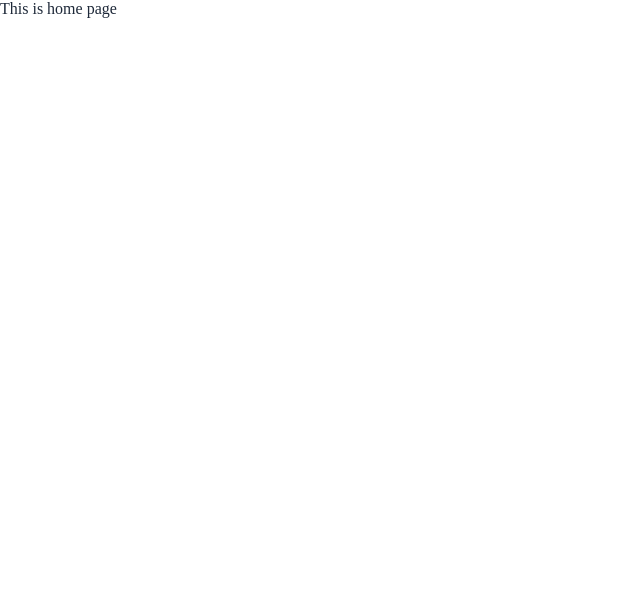
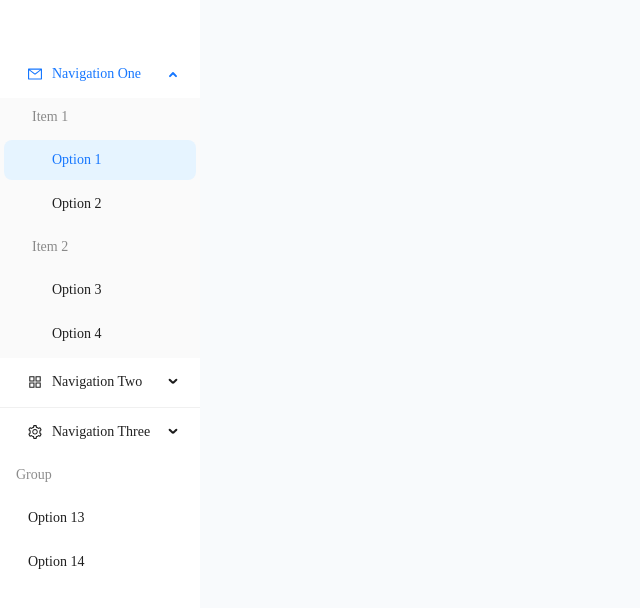
Before and after one commit to AOMANDESHANGXIAO/vue3-unocss-ts-starter, a Vue app: page / in a window 1280 px wide. Shown: the top 608 px of the page, without its empty margins (0-640 px from the left). Built offline with nearby package versions, Linux system fonts and the light colour scheme; a web font is replaced by a local one.

Commit message:
build(dependencies): 更新项目依赖
- 新增 @ant-design/icons-vue、ant-design-vue 和 unplugin-vue-components 依赖
- 新增 @iconify-json/mdi 和 sass-embedded 开发依赖
- 更新部分现有依赖的版本

```diff
--- /dev/null
+++ b/components.d.ts
@@ -0,0 +1,22 @@
+/* eslint-disable */
+// @ts-nocheck
+// Generated by unplugin-vue-components
+// Read more: https://github.com/vuejs/core/pull/3399
+// biome-ignore lint: disable
+export {}
+
+/* prettier-ignore */
+declare module 'vue' {
+  export interface GlobalComponents {
+    AButton: typeof import('ant-design-vue/es')['Button']
+    ALayout: typeof import('ant-design-vue/es')['Layout']
+    ALayoutContent: typeof import('ant-design-vue/es')['LayoutContent']
+    ALayoutHeader: typeof import('ant-design-vue/es')['LayoutHeader']
+    ALayoutSider: typeof import('ant-design-vue/es')['LayoutSider']
+    AMenu: typeof import('ant-design-vue/es')['Menu']
+    RouterLink: typeof import('vue-router')['RouterLink']
+    RouterView: typeof import('vue-router')['RouterView']
+    Sidebar: typeof import('./src/components/ui/sidebar/index.vue')['default']
+    SidebarItem: typeof import('./src/components/ui/sidebar/sidebar-item.vue')['default']
+  }
+}
--- a/package.json
+++ b/package.json
@@ -9,17 +9,22 @@
     "preview": "vite preview"
   },
   "dependencies": {
+    "@ant-design/icons-vue": "^7.0.1",
     "@vueuse/core": "^12.8.2",
+    "ant-design-vue": "4.x",
     "pinia": "^3.0.1",
+    "unplugin-vue-components": "^28.4.1",
     "vue": "^3.5.13",
     "vue-router": "4.3.2"
   },
   "devDependencies": {
+    "@iconify-json/mdi": "^1.2.3",
     "@types/node": "^22.13.9",
     "@unocss/preset-icons": "66.1.0-beta.3",
     "@vitejs/plugin-vue": "^5.2.1",
     "@vue/tsconfig": "^0.7.0",
     "postcss": "^8.5.3",
+    "sass-embedded": "^1.85.1",
     "typescript": "~5.7.2",
     "unocss": "66.1.0-beta.3",
     "unplugin-auto-import": "^19.1.1",
--- /dev/null
+++ b/src/components/ui/sidebar/index.vue
@@ -0,0 +1,71 @@
+<script lang="ts" setup>
+import SidebarItem from './sidebar-item.vue'
+
+defineOptions({
+  name: 'sidebar',
+})
+// sidebar 组件
+// 实现的功能
+// 1. 传入width，以及 height 值，设置 sidebar 的宽度和高度
+// 2. 传入一个数组用来渲染菜单项目，数组元素的类型包括可点击的item(需要传入icon，以及title，onClick)，
+// 还可以传入children，用来渲染子菜单，子菜单采用递归的模式来设计，因此需要封装一个sidebar-item组件。
+// 3. 传入的数组元素可以是分割线，用来分割菜单。
+// 4. 传入的数组元素可以是一个标题，用来渲染标题。
+// 5. 提供头部插槽，固定布局
+// 6. 提供底部插槽，固定布局
+// 7. 可以拖拽改变宽度，并传入一个最大宽度，最小宽度，以及onChangeWidth事件
+// 8. 传入颜色，包括sidebar的背景颜色，主题色。
+
+interface Props {
+  width: string | number
+  height: string | number
+  color: {
+    bg: string
+    primary?: string
+  }
+}
+const props = withDefaults(defineProps<Props>(), {})
+const boxStyle = computed(() => {
+  return {
+    width: props.width,
+    height: props.height,
+    backgroundColor: props.color.bg,
+  }
+})
+const id = useId()
+
+const testContentList = ref([
+  {
+    key:'home',
+    title: '首页',
+    icon: 'home',
+    onClick: () => {
+      console.log('点击了首页')
+    },
+  },
+])
+</script>
+
+<template>
+  <div :style="boxStyle" class="relative flex flex-col" :id="id">
+    <section v-if="$slots.header" class="w-full" :id="`${id}-header`">
+      <slot name="header"></slot>
+    </section>
+    <!-- <section class="overflow-auto bg-green flex-1">
+      <SidebarItem
+        v-for="item in testContentList"
+        :key="item.key"
+        :item="item"
+      ></SidebarItem>
+    </section> -->
+    <section
+      v-if="$slots.footer"
+      class="absolute bottom-0 w-full"
+      :id="`${id}-footer`"
+    >
+      <slot name="footer"></slot>
+    </section>
+  </div>
+</template>
+
+<style lang="scss" scoped></style>
--- /dev/null
+++ b/src/components/ui/sidebar/sidebar-item.vue
@@ -0,0 +1,29 @@
+<script lang="ts" setup>
+defineOptions({
+  name: 'sidebar-item',
+})
+const props = withDefaults(
+  defineProps<{
+    item: {
+      title: string
+      icon?: string
+      onClick: () => void
+      children?: {
+        title: string
+        icon: string
+        onClick: () => void
+      }[]
+    }
+  }>(),
+  {}
+)
+</script>
+
+<template>
+  <div class="w-full h-40px p-x-16px bg-red my-16px">
+    <i :class="`i-${props.item.icon}`" v-if="props.item.icon"></i>
+    <span>{{props.item.title}}</span>
+  </div>
+</template>
+
+<style lang="scss" scoped></style>
--- a/src/pages/index.vue
+++ b/src/pages/index.vue
@@ -1,14 +1,143 @@
 <script lang="ts" setup>
-defineOptions({
-    name: 'index'
+import type { CSSProperties } from 'vue'
+import { reactive, ref, watch, VueElement, h } from 'vue'
+import {
+  MailOutlined,
+  AppstoreOutlined,
+  SettingOutlined,
+} from '@ant-design/icons-vue'
+import type { MenuProps, ItemType } from 'ant-design-vue'
+
+const headerStyle: CSSProperties = {
+  textAlign: 'center',
+  color: '#fff',
+  height: 64,
+  paddingInline: 50,
+  lineHeight: '64px',
+  backgroundColor: '#7dbcea',
+}
+const contentStyle: CSSProperties = {
+  textAlign: 'center',
+  minHeight: 120,
+  lineHeight: '120px',
+  color: '#fff',
+  backgroundColor: '#108ee9',
+  height: `calc(100vh - ${headerStyle.height}px)`,
+}
+const siderStyle: CSSProperties = {
+  textAlign: 'center',
+  lineHeight: '120px',
+  color: '#fff',
+  backgroundColor: 'white',
+  overflow: 'auto',
+  height: `100vh - ${headerStyle.height}px`,
+}
+
+const selectedKeys = ref<string[]>(['1'])
+const openKeys = ref<string[]>(['sub1'])
+
+function getItem(
+  label: VueElement | string,
+  key: string,
+  icon?: any,
+  children?: ItemType[],
+  type?: 'group'
+): ItemType {
+  return {
+    key,
+    icon,
+    children,
+    label,
+    type,
+  } as ItemType
+}
+
+const items: ItemType[] = reactive([
+  getItem('Navigation One', 'sub1', () => h(MailOutlined), [
+    getItem(
+      'Item 1',
+      'g1',
+      null,
+      [getItem('Option 1', '1'), getItem('Option 2', '2')],
+      'group'
+    ),
+    getItem(
+      'Item 2',
+      'g2',
+      null,
+      [getItem('Option 3', '3'), getItem('Option 4', '4')],
+      'group'
+    ),
+  ]),
+
+  getItem('Navigation Two', 'sub2', () => h(AppstoreOutlined), [
+    getItem('Option 5', '5'),
+    getItem('Option 6', '6'),
+    getItem('Submenu', 'sub3', null, [
+      getItem('Option 7', '7'),
+      getItem('Option 8', '8'),
+    ]),
+  ]),
+
+  { type: 'divider' },
+
+  getItem('Navigation Three', 'sub4', () => h(SettingOutlined), [
+    getItem('Option 9', '9'),
+    getItem('Option 10', '10'),
+    getItem('Option 11', '11'),
+    getItem('Option 12', '12'),
+  ]),
+
+  getItem(
+    'Group',
+    'grp',
+    null,
+    [getItem('Option 13', '13'), getItem('Option 14', '14')],
+    'group'
+  ),
+])
+
+const handleClick: MenuProps['onClick'] = e => {
+  console.log('click', e)
+}
+
+watch(openKeys, val => {
+  console.log('openKeys', val)
 })
 </script>
 
 <template>
-	<div>This is home page
+  <div class="w-full h-full overflow-hidden flex">
+    <div
+      class="overflow-hidden w-200px h-full bg-white flex flex-col border-r border-gray-200"
+    >
+      <header class="flex-shrink-0 h-50px"></header>
+      <section class="flex-1 overflow-y-auto overflow-x-hidden hidden-scrollbar">
+        <a-menu
+          id="dddddd"
+          v-model:openKeys="openKeys"
+          v-model:selectedKeys="selectedKeys"
+          style="width: 200px; flex: 1"
+          mode="inline"
+          :items="items"
+          @click="handleClick"
+        ></a-menu>
+      </section>
+    </div>
+    <div class="flex-1 border-l-black">
+    </div>
   </div>
 </template>
 
 <style lang="scss" scoped>
+.hidden-scrollbar {
+  &::-webkit-scrollbar {
+    display: none;
+  }
+  -ms-overflow-style: none;
+}
 
+:deep(.ant-menu-inline) {
+  border:none !important;
+}
 </style>
--- a/src/pages/user/index.vue
+++ b/src/pages/user/index.vue
@@ -1,12 +1,19 @@
 <script lang="ts" setup>
+import SideBar from '@/components/ui/sidebar/index.vue'
 defineOptions({
   name: 'index',
 })
+const sideBarProps = {
+  width: '200px',
+  height: '100vh',
+  color: {
+    bg: 'white',
+  },
+}
 </script>
 
 <template>
-  <div>
-  </div>
+  <SideBar v-bind="sideBarProps"/>
 </template>
 
-<style lang="scss" scoped></style>
+<style></style>
--- a/src/styles/variates.css
+++ b/src/styles/variates.css
@@ -1,7 +1,7 @@
 /* This is used to set the color mode for the app. */
 html {
   --color-text: #1e2939;
-  --color-bg: white;
+  --color-bg: #f8fafc;
   color: var(--color-text);
   background-color: var(--color-bg);
 }
--- a/tsconfig.json
+++ b/tsconfig.json
@@ -4,4 +4,10 @@
     { "path": "./tsconfig.app.json" },
     { "path": "./tsconfig.node.json" }
   ],
+  "compilerOptions": {
+    "baseUrl": ".",
+    "paths":{
+      "@/*": ["./src/*"]
+    }
+  }
 }
--- a/vite.config.ts
+++ b/vite.config.ts
@@ -3,6 +3,8 @@ import vue from '@vitejs/plugin-vue'
 import UnoCSS from 'unocss/vite'
 import { resolve } from 'path'
 import AutoImport from 'unplugin-auto-import/vite'
+import Components from 'unplugin-vue-components/vite'
+import { AntDesignVueResolver } from 'unplugin-vue-components/resolvers'
 import VueRouter from 'unplugin-vue-router/vite'
 
 const root = process.cwd()
@@ -22,6 +24,12 @@ export default defineConfig({
       imports: ['vue', 'pinia'],
       dts: './auto-imports.d.ts',
     }),
+    Components({
+      dts: './components.d.ts',
+      resolvers: [AntDesignVueResolver({
+        importStyle: false,
+      })],
+    }),
     UnoCSS(),
   ],
   resolve: {
```
Also changed, not shown: tsconfig.app.json (+6 -1 lines), tsconfig.node.json (+6 -1 lines), 1 other file (tests, documents, lock files or other folders).
